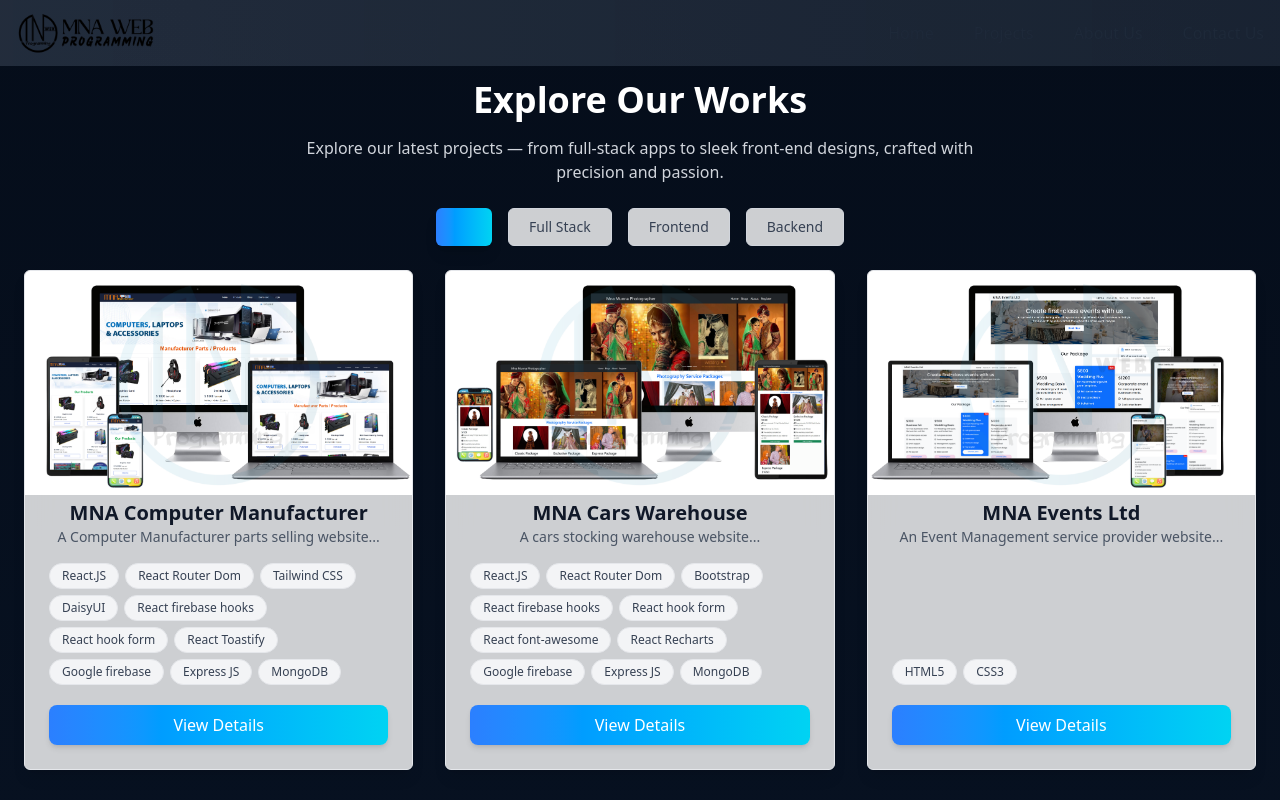
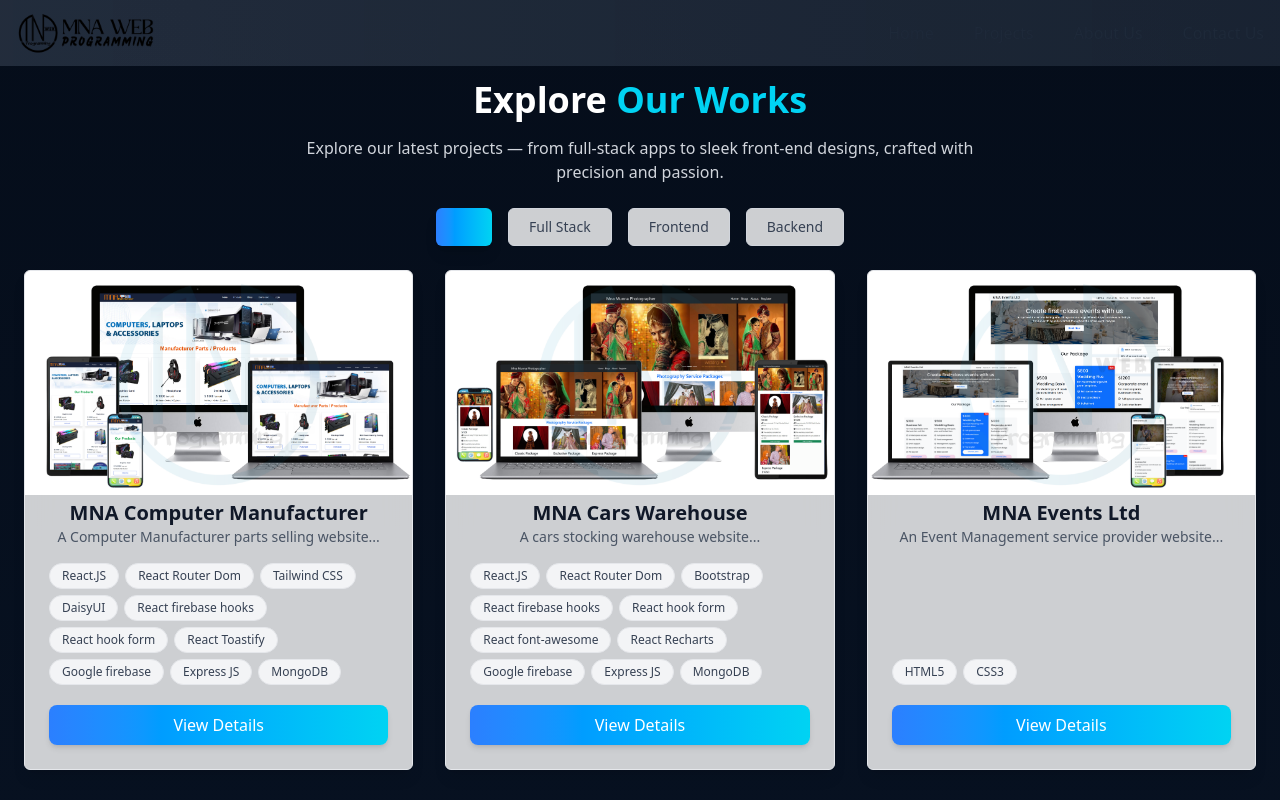
Before and after one commit to nurulazam-dev/mna-web-programming_v1, a Next.js app: page /projects in a window 1280 px wide. Shown: the top 800 px of the page. Built offline with nearby package versions, Linux system fonts and the light colour scheme.

Commit message:
projects component update

```diff
--- a/app/components/Projects.tsx
+++ b/app/components/Projects.tsx
@@ -35,7 +35,8 @@
           viewport={{ once: true }}
           className="text-4xl font-extrabold mb-4"
         >
-          Explore Our Works
+          {" "}
+          Explore <span className="text-cyan-400">Our Works</span>
         </motion.h2>
 
         <motion.p
```
